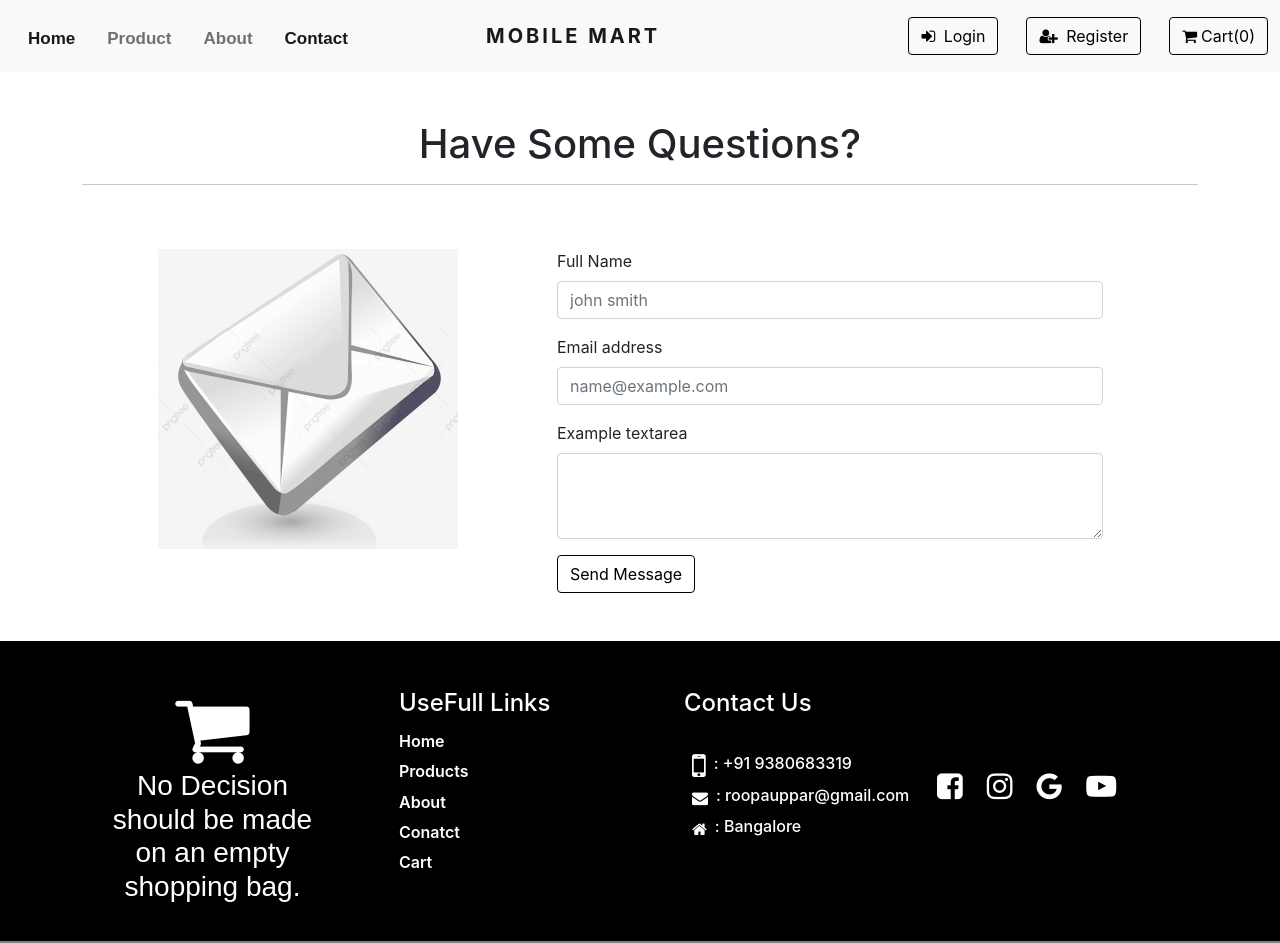
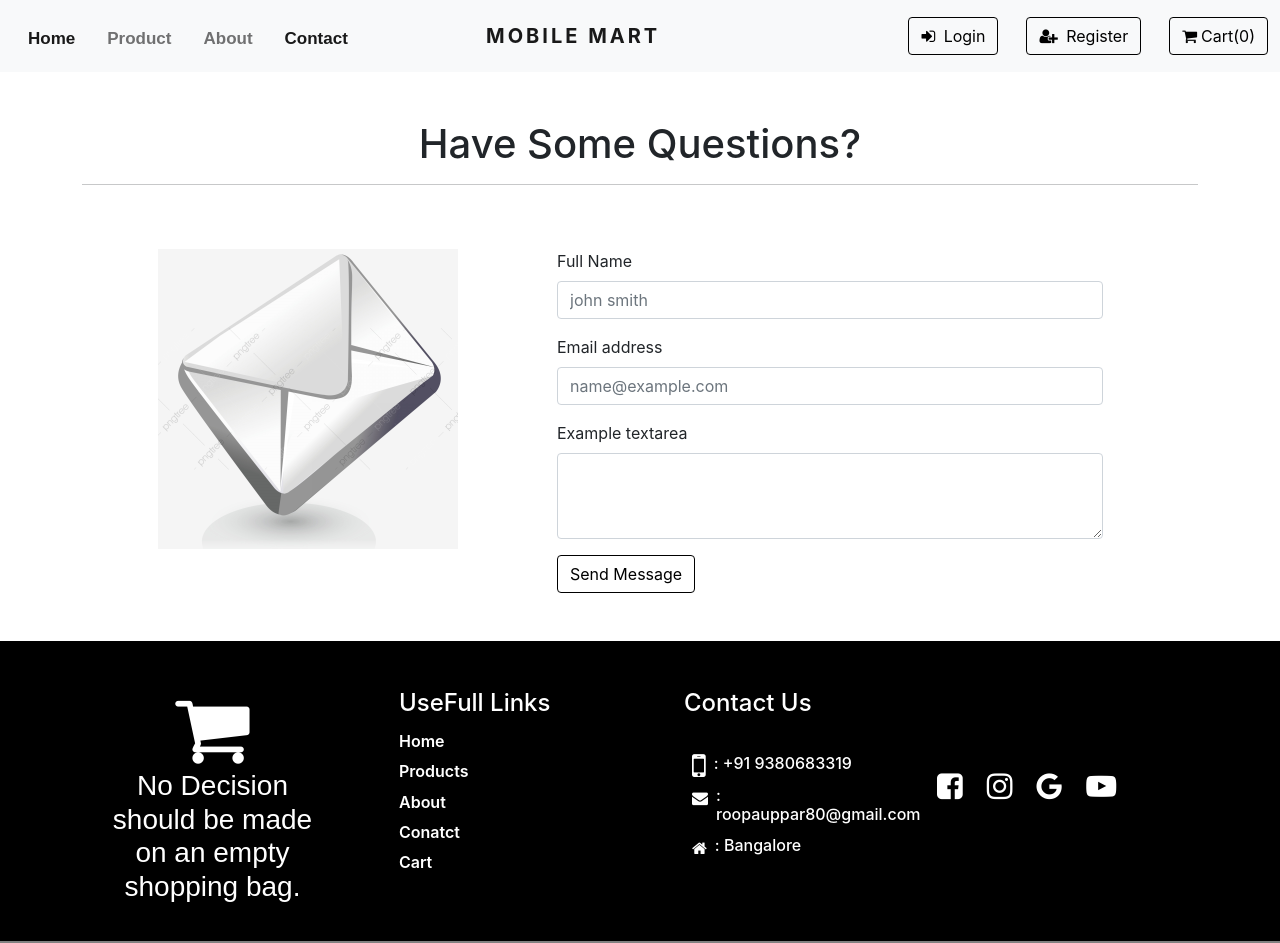
Before and after one commit to Roopauppar/my-mobile, a React (Create React App) app: page /my-mobile/contact in a window 1280 px wide. Shown: the top 943 px of the page. Built offline with nearby package versions, Linux system fonts and the light colour scheme.

Commit message:
updated file

```diff
--- a/src/components/Footer.js
+++ b/src/components/Footer.js
@@ -32,7 +32,7 @@ const Footer = () => {
               <ul className=''>
                 <h4 className='text-white pb-4'>Contact Us</h4>
                 <li className='d-flex'> <i class="fa fa-mobile-phone fa-2x px-2" aria-hidden="true"></i><h6 className='text-white pt-1'>: +91 9380683319</h6></li>
-                <li className='d-flex '><i class="fa fa-envelope fa-1x px-2 pt-2" aria-hidden="true"></i><h6 className='text-white pt-1'>: roopauppar@gmail.com</h6></li>
+                <li className='d-flex '><i class="fa fa-envelope fa-1x px-2 pt-2" aria-hidden="true"></i><h6 className='text-white pt-1'>: roopauppar80@gmail.com</h6></li>
                 <li className='d-flex '><i class="fa fa-home fa-1x px-2 pt-2" aria-hidden="true"></i><h6 className='text-white pt-1'>: Bangalore</h6></li>
 
 
```
